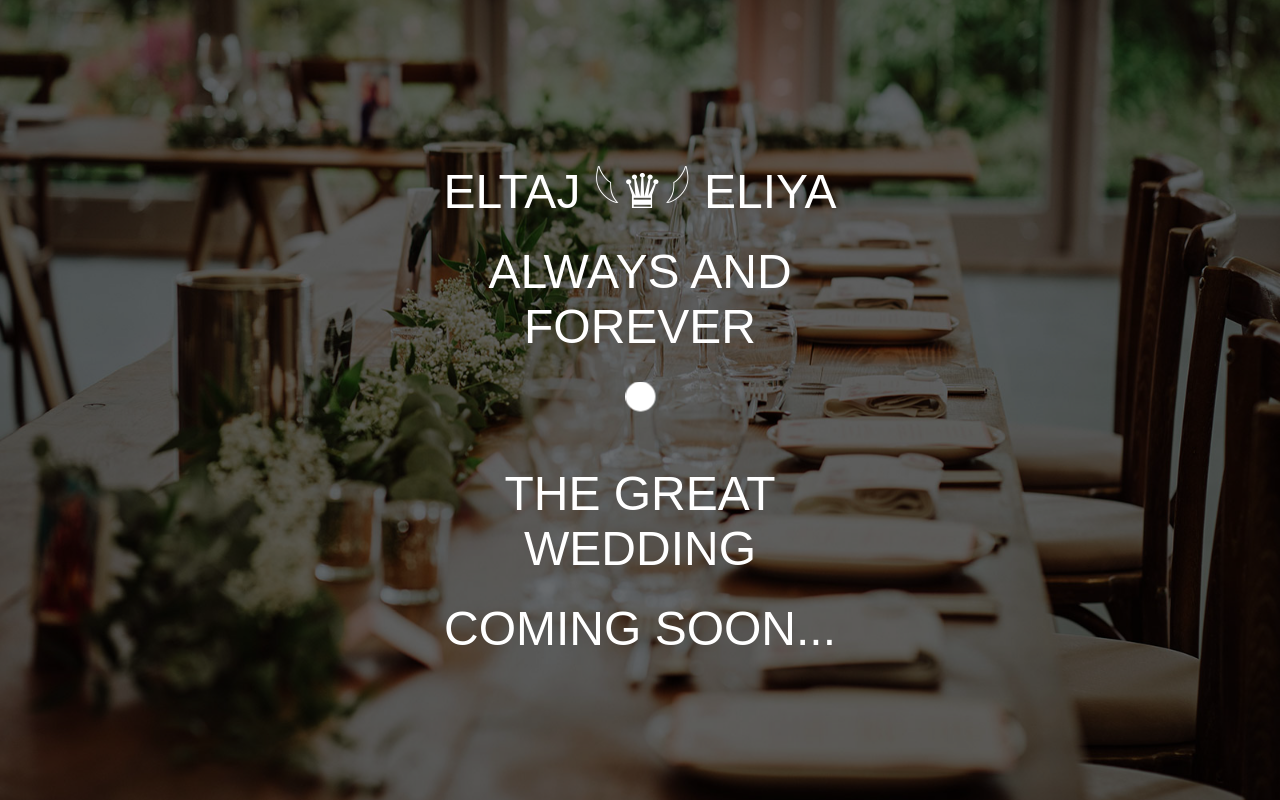
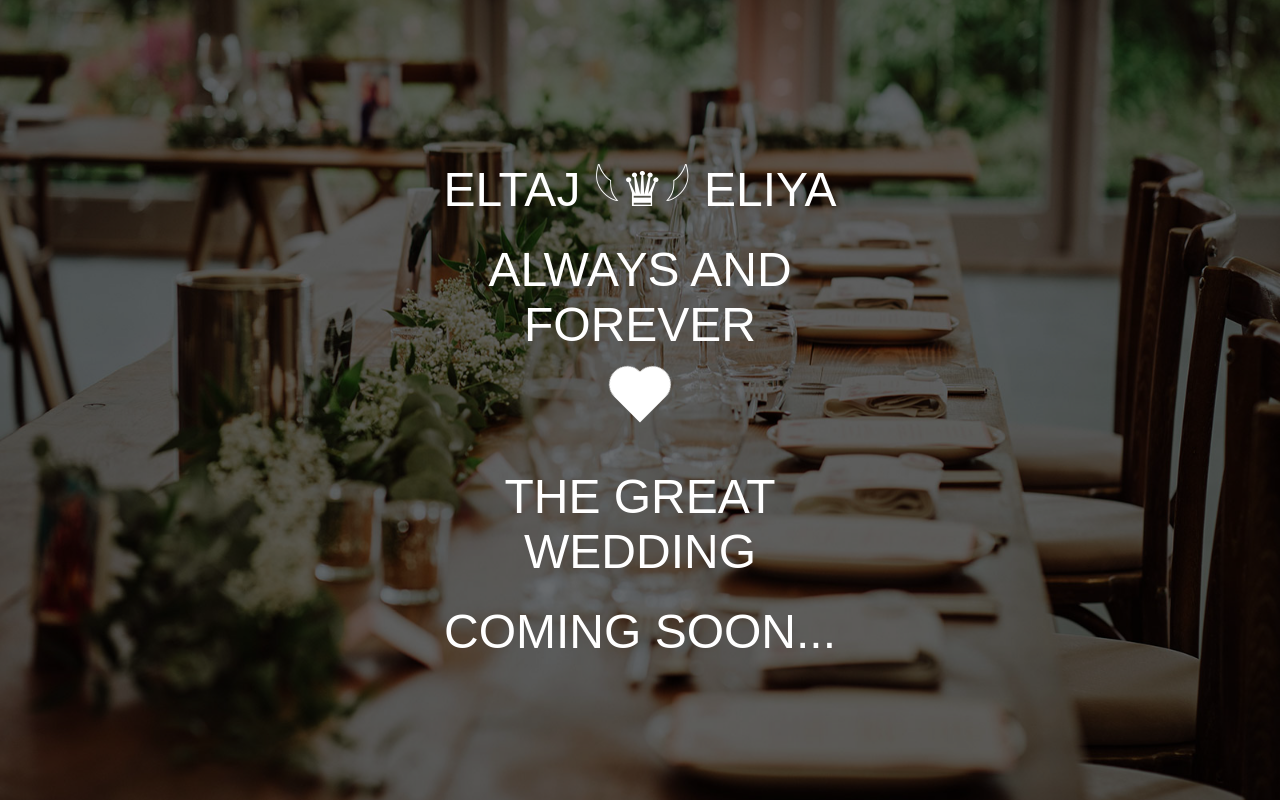
Before and after one commit to thejewishdev/eltaj-eliya.online, a plain HTML site: page index.html in a window 1280 px wide. Drawn offline with Linux system fonts and the light colour scheme.

Commit message:
Update index.html

```diff
--- a/index.html
+++ b/index.html
@@ -115,28 +115,48 @@
       }
     }
 
-    /* Pulsing dot animation */
-    .pulsing-dot {
-      width: 25px;
-      height: 25px;
+    /* Pulsing heart animation */
+    .pulsing-heart {
+      position: relative;
+      width: 30px; /* Further reduced size */
+      height: 30px; /* Further reduced size */
+      background-color: white;
+      transform: rotate(-45deg); /* Corrected rotation so the heart faces upward */
+      animation: pulseHeart 2s infinite ease-in-out;
+      margin: 15px 0;
+    }
+
+    .pulsing-heart:before,
+    .pulsing-heart:after {
+      content: "";
+      position: absolute;
+      width: 30px; /* Further reduced size */
+      height: 30px; /* Further reduced size */
       background-color: white;
       border-radius: 50%;
-      margin: 15px 0;
-      opacity: 0;
-      animation: pulseAnimation 2s infinite ease-in-out;
     }
 
-    @keyframes pulseAnimation {
+    .pulsing-heart:before {
+      left: 0;
+      top: -15px; /* Adjusted position */
+    }
+
+    .pulsing-heart:after {
+      top: 0;
+      left: 15px; /* Adjusted position */
+    }
+
+    @keyframes pulseHeart {
       0% {
-        transform: scale(0.8);
+        transform: scale(0.8) rotate(-45deg);
         opacity: 0.7;
       }
       50% {
-        transform: scale(1.2);
+        transform: scale(1.2) rotate(-45deg);
         opacity: 1;
       }
       100% {
-        transform: scale(0.8);
+        transform: scale(0.8) rotate(-45deg);
         opacity: 0.7;
       }
     }
@@ -176,7 +196,7 @@
   <div class="content">
     <div class="main-text">ELTAJ 𓆩♛𓆪 ELIYA</div>
     <div class="main-text">ALWAYS AND FOREVER</div>
-    <div class="pulsing-dot"></div> <!-- Pulsing dot animated here -->
+    <div class="pulsing-heart"></div> <!-- Pulsing heart animated here -->
     <div class="line"></div>
     <div class="great-wedding">THE GREAT WEDDING</div>
     <div class="sub-text">COMING SOON...</div>
```
